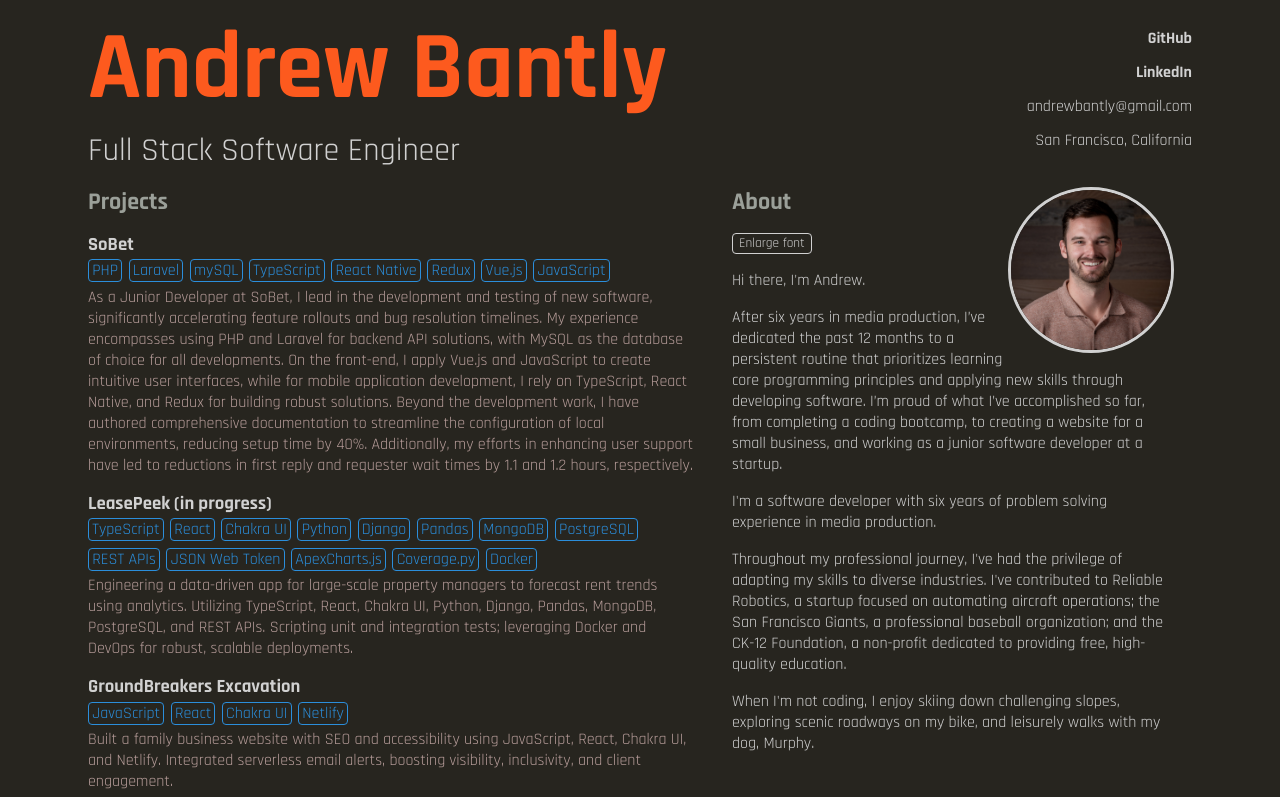
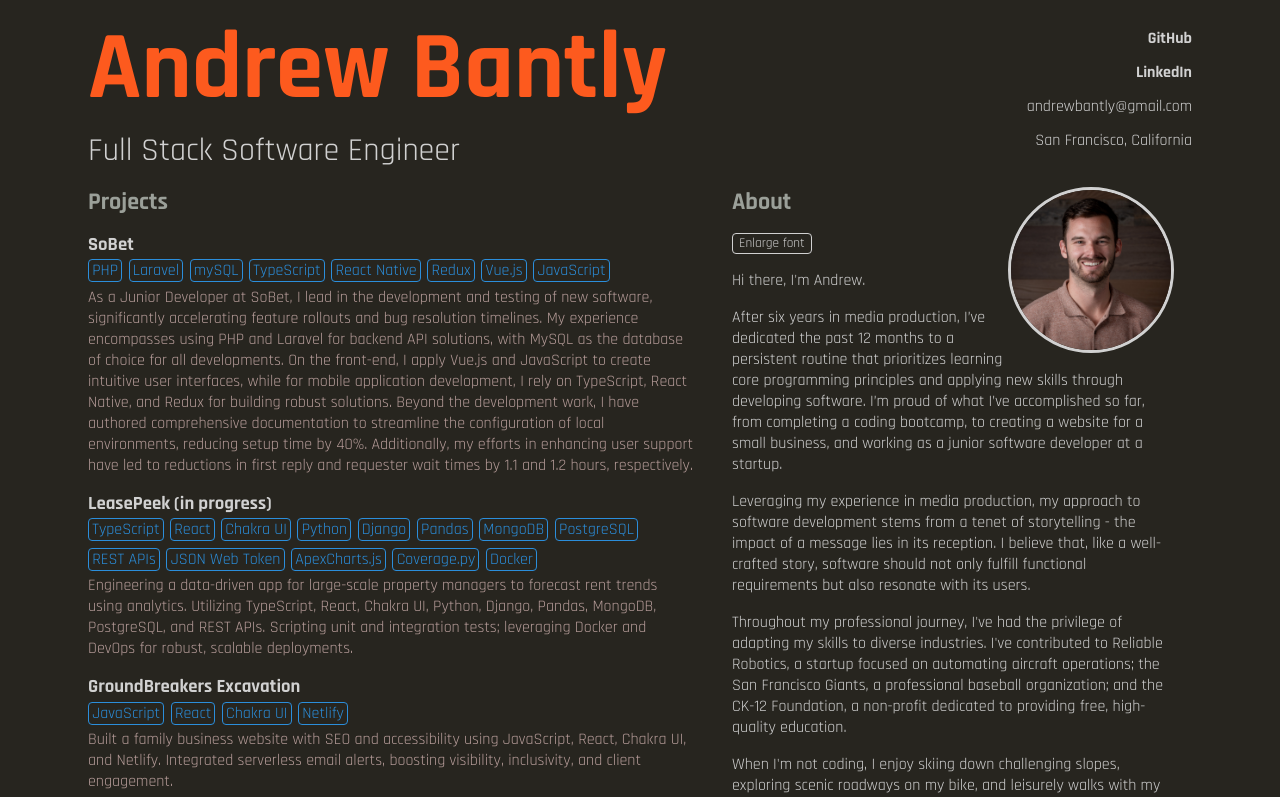
Before and after one commit to andrewbantly/portfolio, a Next.js app: page / in a window 1280 px wide. Shown: the top 797 px of the page. Built offline with nearby package versions, Linux system fonts and the light colour scheme.

Commit message:
about update

```diff
--- a/components/About.js
+++ b/components/About.js
@@ -36,7 +36,7 @@ const monthsCoding = (now.getUTCFullYear() - startCoding.getUTCFullYear()) * 12
             <button onClick={() => setFontSize(fontSize + 0.1)} className={`${styles.fontSizeButton}`}>Enlarge font</button>
             <p className={`biggerText ${styles.biggerText}`}>Hi there, I'm Andrew.</p>
             <p className={`biggerText ${styles.biggerText}`}>After six years in media production, I’ve dedicated the past {monthsCoding} months to a persistent routine that prioritizes learning core programming principles and applying new skills through developing software. I’m proud of what I’ve accomplished so far, from completing a coding bootcamp, to creating a website for a small business, and working as a junior software developer at a startup.</p>
-            <p className={`biggerText ${styles.biggerText}`}>I'm a software developer with six years of problem solving experience in media production.</p>
+            <p className={`biggerText ${styles.biggerText}`}>Leveraging my experience in media production, my approach to software development stems from a tenet of storytelling - the impact of a message lies in its reception. I believe that, like a well-crafted story, software should not only fulfill functional requirements but also resonate with its users.</p>
             <p className={`biggerText ${styles.biggerText}`}>Throughout my professional journey, I've had the privilege of adapting my skills to diverse industries. I've contributed to Reliable Robotics, a startup focused on automating aircraft operations; the San Francisco Giants, a professional baseball organization; and the CK-12 Foundation, a non-profit dedicated to providing free, high-quality education.</p>
             <p className={`biggerText ${styles.biggerText}`}>When I'm not coding, I enjoy skiing down challenging slopes, exploring scenic roadways on my bike, and leisurely walks with my dog, Murphy.</p>
         </div>
```
